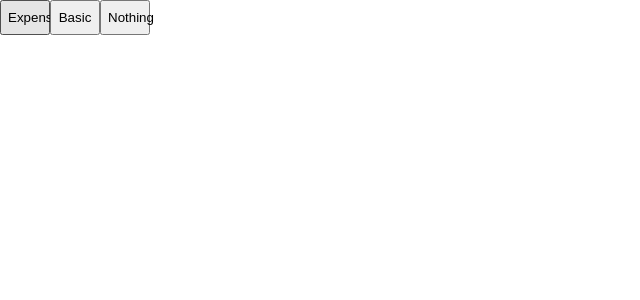
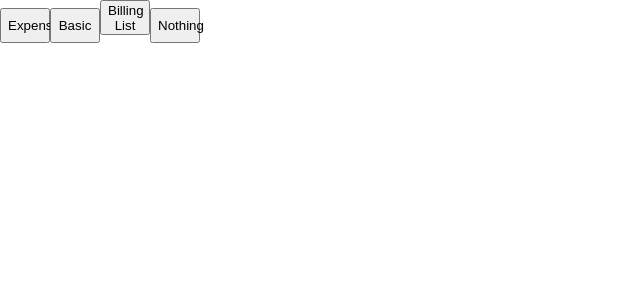
Before and after one commit to astha-paudel63/first-app, a React (Create React App) app: page / in a window 1280 px wide. Shown: the top 300 px of the page, without its empty margins (0-640 px from the left). Built offline with nearby package versions, Linux system fonts and the light colour scheme.

Commit message:
addbilling

```diff
--- a/src/App.js
+++ b/src/App.js
@@ -1,31 +1,53 @@
 import logo from "./logo.svg";
 import { ToastContainer, toast, Slide } from "react-toastify";
 import "react-toastify/dist/ReactToastify.css";
-import { cssTransition } from 'react-toastify';
+import { cssTransition } from "react-toastify";
 import "./modal.css";
 import "./App.css";
 import Counter from "./Counter";
 import React, { useState } from "react";
 import { isElementOfType } from "react-dom/test-utils";
-import { useEffect, useRef,Fragment } from "react";
+import { useEffect, useRef, Fragment } from "react";
 import ExpensesList from "./ExpensesList";
 import { MdOutlineDeleteSweep } from "react-icons/md";
 import { AiFillCar } from "react-icons/ai";
-import Modal from 'react-modal';
+import Modal from "react-modal";
 import BasicList from "./BasicList";
-
-
+import BillingList from "./BillingList";
 
 function App() {
-  const [selected, setSelected] = useState('basicc');
+  const [selected, setSelected] = useState("basicc"); //control by setSelected
 
-  return(
+  return (
     <>
-    <button className={selected === 'expenses' ? "selected-btn":""} onClick={e => setSelected('expenses')}>Expenses</button>
-    <button className={selected === 'basic' ? "selected-btn":""} onClick={e => setSelected('basic')}>Basic</button>
-    <button className={selected === '' ? "selected-btn":""} onClick={e => setSelected('')}>Nothing</button>
+      <button
+        className={selected === "expenses" ? "selected-btn" : ""}
+        onClick={(e) => setSelected("expenses")}
+      >
+        Expenses
+      </button>
+      <button
+        className={selected === "basic" ? "selected-btn" : ""}
+        onClick={(e) => setSelected("basic")}
+      >
+        Basic
+      </button>
+      <button
+        className={selected === "billing" ? "selected-btn" : ""}
+        onClick={(e) => setSelected("billing")}
+      >
+        Billing List
+      </button>
+      <button
+        className={selected === "" ? "selected-btn" : ""}
+        onClick={(e) => setSelected("")}
+      >
+        Nothing
+      </button>
       {/* <p>{selected}</p> */}
-   {selected ===  'basic' && <BasicList  name="React"
+      {selected === "basic" && (
+        <BasicList
+          name="React"
           age={20}
           location={"Lalitpur"}
           coOrdinates={{
@@ -33,8 +55,10 @@ function App() {
             latitude: 27,
           }}
           primes={[2, 3, 5, 7, 11, 13]}
-    />}
-    {selected === 'expenses' && <ExpensesList />}
+        />
+      )}
+      {selected === "expenses" && <ExpensesList />}
+      {selected === "billing" && <BillingList/>}
     </>
   );
 }
```
Lines whose indentation alone changed are shown as unchanged.
